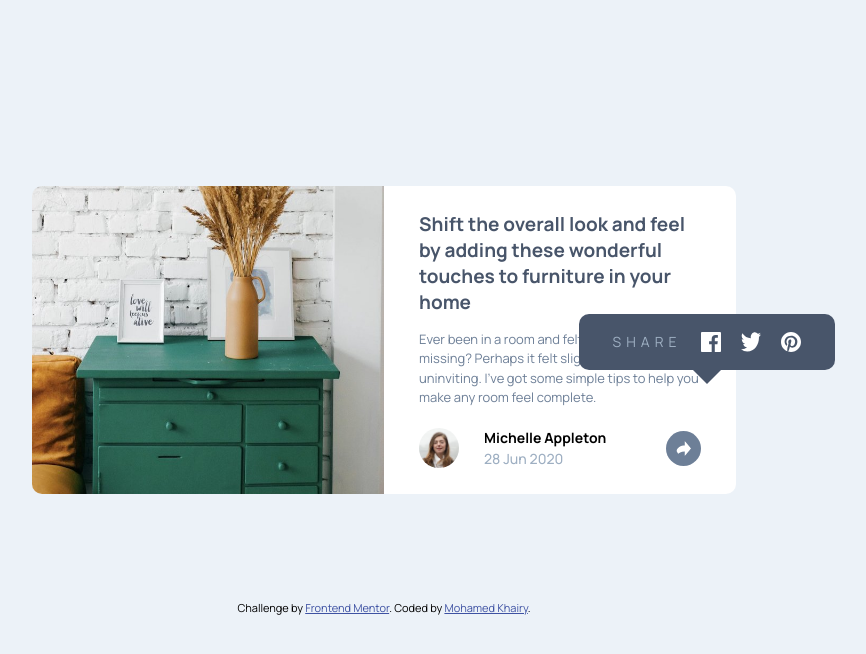
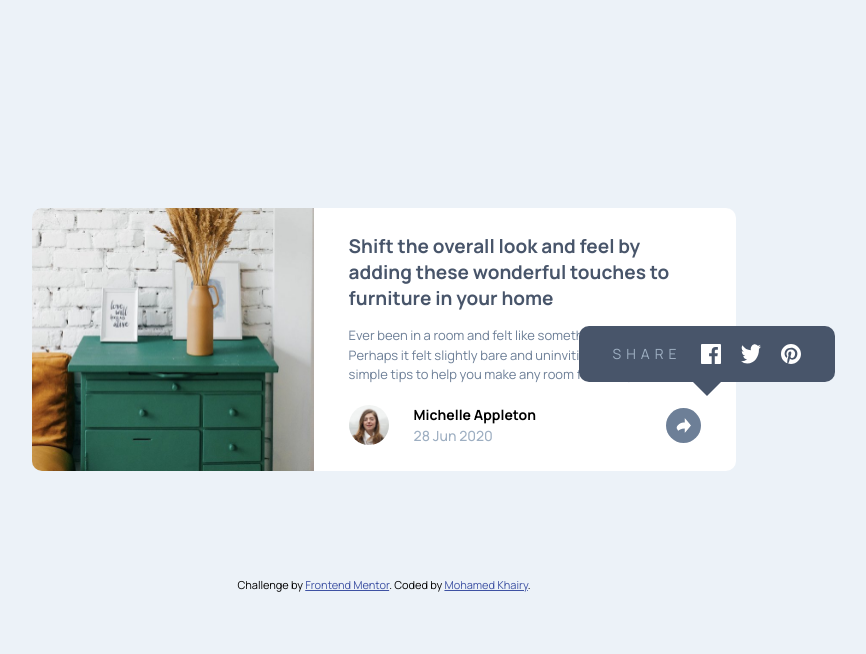
Before and after one commit to mo7amed5hairy/-Article-preview-component, a plain HTML site: page index.html in a window 1280 px wide. Both pictures are taken after a click on the picture 939 px from the left and 448 px from the top of the page. Shown: the whole page, without its empty margins (256-1122 px from the left). Drawn offline with Linux system fonts and the light colour scheme.

Commit message:
Update style.css
upload style css

```diff
--- a/style.css
+++ b/style.css
@@ -36,13 +36,13 @@ body
 
 .article > img
 {
-    width: 50%;
+    width: 40%;
     border-top-left-radius: 10px;
     border-bottom-left-radius: 10px;
 }
 .article > .article-content
 {
-    width: 50%;
+    width: 60%;
     background-color: #fff;
     padding: 25px 35px;
     border-top-right-radius: 10px;
@@ -137,7 +137,7 @@ main > .share-article
 
   main > .share-article.active
   {
-    top: -180px;
+    top: -145px;
     visibility: visible;
   }
 
```
